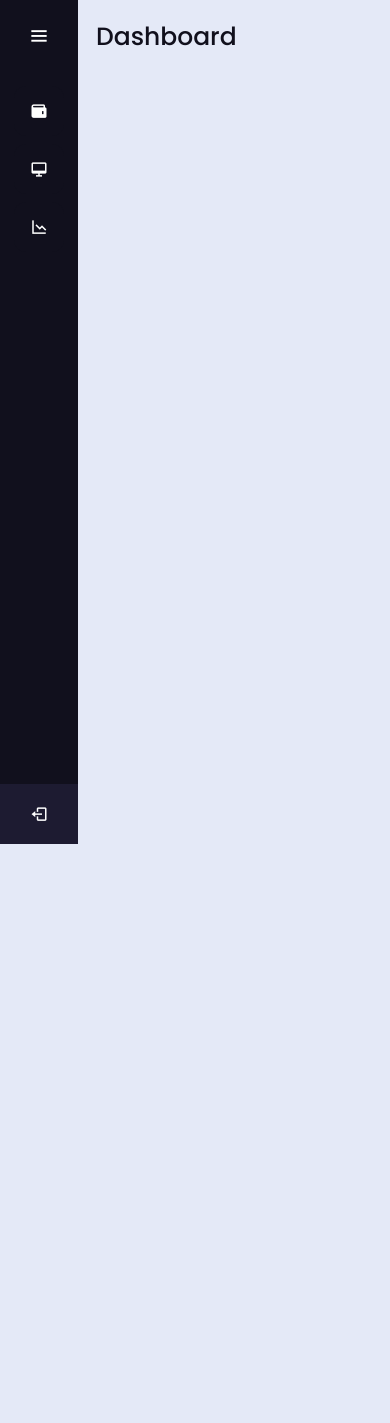
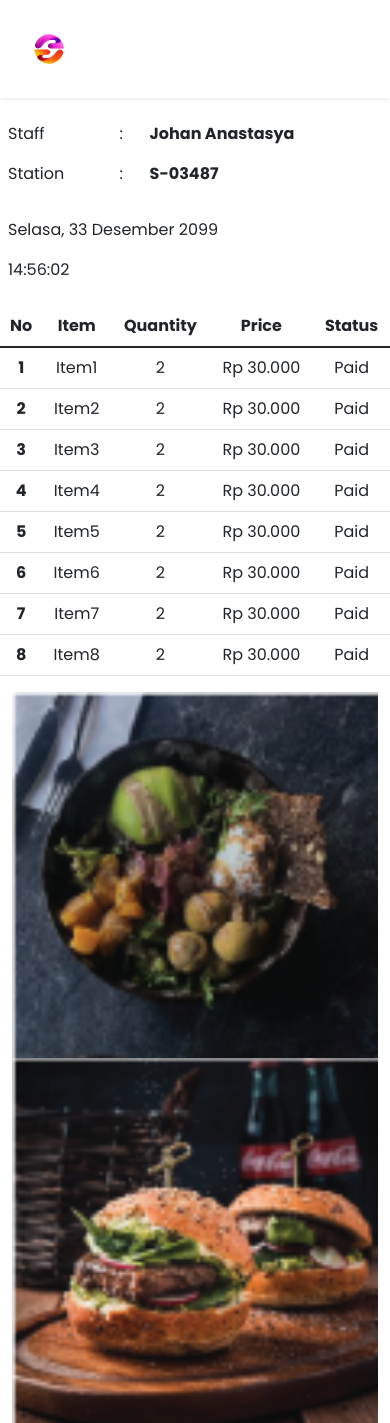
Before and after one commit to vionacornelia12/PoS-Web, a PHP site: page / in a window 390 px wide. Shown: the top 1423 px of the page. Before the commit the page ends 844 px from the top, so only its background shows below. Run offline with PHP 8.4, Linux system fonts and the light colour scheme.

Commit message:
nambahin sidebar baru

```diff
--- a/assets/css/style.css
+++ b/assets/css/style.css
@@ -6,245 +6,3 @@
   box-sizing: border-box;
   font-family: "Poppins" , sans-serif;
 }
-.sidebar{
-  position: fixed;
-  left: 0;
-  top: 0;
-  height: 100%;
-  width: 78px;
-  background: #11101D;
-  padding: 6px 14px;
-  z-index: 99;
-  transition: all 0.5s ease;
-}
-.sidebar.open{
-  width: 250px;
-}
-.sidebar .logo-details{
-  height: 60px;
-  display: flex;
-  align-items: center;
-  position: relative;
-}
-.sidebar .logo-details .icon{
-  opacity: 0;
-  transition: all 0.5s ease;
-}
-.sidebar .logo-details .logo_name{
-  color: #fff;
-  font-size: 20px;
-  font-weight: 600;
-  opacity: 0;
-  transition: all 0.5s ease;
-}
-.sidebar.open .logo-details .icon,
-.sidebar.open .logo-details .logo_name{
-  opacity: 1;
-}
-.sidebar .logo-details #btn{
-  position: absolute;
-  top: 50%;
-  right: 0;
-  transform: translateY(-50%);
-  font-size: 22px;
-  transition: all 0.4s ease;
-  font-size: 23px;
-  text-align: center;
-  cursor: pointer;
-  transition: all 0.5s ease;
-}
-.sidebar.open .logo-details #btn{
-  text-align: right;
-}
-.sidebar i{
-  color: #fff;
-  height: 60px;
-  min-width: 50px;
-  font-size: 28px;
-  text-align: center;
-  line-height: 60px;
-}
-.sidebar .nav-list{
-  margin-top: 20px;
-  height: 100%;
-}
-.sidebar li{
-  position: relative;
-  margin: 8px 0;
-  list-style: none;
-}
-.sidebar li .tooltip{
-  position: absolute;
-  top: -20px;
-  left: calc(100% + 15px);
-  z-index: 3;
-  background: #fff;
-  box-shadow: 0 5px 10px rgba(0, 0, 0, 0.3);
-  padding: 6px 12px;
-  border-radius: 4px;
-  font-size: 15px;
-  font-weight: 400;
-  opacity: 0;
-  white-space: nowrap;
-  pointer-events: none;
-  transition: 0s;
-}
-.sidebar li:hover .tooltip{
-  opacity: 1;
-  pointer-events: auto;
-  transition: all 0.4s ease;
-  top: 50%;
-  transform: translateY(-50%);
-}
-.sidebar.open li .tooltip{
-  display: none;
-}
-.sidebar input{
-  font-size: 15px;
-  color: #FFF;
-  font-weight: 400;
-  outline: none;
-  height: 50px;
-  width: 100%;
-  width: 50px;
-  border: none;
-  border-radius: 12px;
-  transition: all 0.5s ease;
-  background: #1d1b31;
-}
-.sidebar.open input{
-  padding: 0 20px 0 50px;
-  width: 100%;
-}
-.sidebar .bx-search{
-  position: absolute;
-  top: 50%;
-  left: 0;
-  transform: translateY(-50%);
-  font-size: 22px;
-  background: #1d1b31;
-  color: #FFF;
-}
-.sidebar.open .bx-search:hover{
-  background: #1d1b31;
-  color: #FFF;
-}
-.sidebar .bx-search:hover{
-  background: #FFF;
-  color: #11101d;
-}
-.sidebar li a{
-  display: flex;
-  height: 100%;
-  width: 100%;
-  border-radius: 12px;
-  align-items: center;
-  text-decoration: none;
-  transition: all 0.4s ease;
-  background: #11101D;
-}
-.sidebar li a:hover{
-  background: #FFF;
-}
-.sidebar li a .links_name{
-  color: #fff;
-  font-size: 15px;
-  font-weight: 400;
-  white-space: nowrap;
-  opacity: 0;
-  pointer-events: none;
-  transition: 0.4s;
-}
-.sidebar.open li a .links_name{
-  opacity: 1;
-  pointer-events: auto;
-}
-.sidebar li a:hover .links_name,
-.sidebar li a:hover i{
-  transition: all 0.5s ease;
-  color: #11101D;
-}
-.sidebar li i{
-  height: 50px;
-  line-height: 50px;
-  font-size: 18px;
-  border-radius: 12px;
-}
-.sidebar li.profile{
-  position: fixed;
-  height: 60px;
-  width: 78px;
-  left: 0;
-  bottom: -8px;
-  padding: 10px 14px;
-  background: #1d1b31;
-  transition: all 0.5s ease;
-  overflow: hidden;
-}
-.sidebar.open li.profile{
-  width: 250px;
-}
-.sidebar li .profile-details{
-  display: flex;
-  align-items: center;
-  flex-wrap: nowrap;
-}
-.sidebar li img{
-  height: 45px;
-  width: 45px;
-  object-fit: cover;
-  border-radius: 6px;
-  margin-right: 10px;
-}
-.sidebar li.profile .name,
-.sidebar li.profile .job{
-  font-size: 15px;
-  font-weight: 400;
-  color: #fff;
-  white-space: nowrap;
-}
-.sidebar li.profile .job{
-  font-size: 12px;
-}
-.sidebar .profile #log_out{
-  position: absolute;
-  top: 50%;
-  right: 0;
-  transform: translateY(-50%);
-  background: #1d1b31;
-  width: 100%;
-  height: 60px;
-  line-height: 60px;
-  border-radius: 0px;
-  transition: all 0.5s ease;
-}
-.sidebar.open .profile #log_out{
-  width: 50px;
-  background: none;
-}
-.home-section{
-  position: relative;
-  background: #E4E9F7;
-  min-height: 100vh;
-  top: 0;
-  left: 78px;
-  width: calc(100% - 78px);
-  transition: all 0.5s ease;
-  z-index: 2;
-}
-.sidebar.open ~ .home-section{
-  left: 250px;
-  width: calc(100% - 250px);
-}
-.home-section .text{
-  display: inline-block;
-  color: #11101d;
-  font-size: 25px;
-  font-weight: 500;
-  margin: 18px
-}
-@media (max-width: 420px) {
-  .sidebar li .tooltip{
-    display: none;
-  }
-}
--- a/index.html
+++ b/index.html
@@ -3,118 +3,175 @@
   <head>
     <meta charset="UTF-8">
     <title> ADVJ_Resto </title>
-    <link rel="stylesheet" href="assets/css/style.css">
+    <link rel="stylesheet" href="/assets/css/style.css">
     <!-- Boxicons CDN Link -->
     <link href='https://unpkg.com/boxicons@2.0.7/css/boxicons.min.css' rel='stylesheet'>
+    <link href="https://cdn.jsdelivr.net/npm/bootstrap@5.2.3/dist/css/bootstrap.min.css" rel="stylesheet" integrity="sha384-rbsA2VBKQhggwzxH7pPCaAqO46MgnOM80zW1RWuH61DGLwZJEdK2Kadq2F9CUG65" crossorigin="anonymous">
+    <link rel="stylesheet" href="https://cdnjs.cloudflare.com/ajax/libs/font-awesome/6.2.1/css/all.min.css">
+
+    <link href='https://unpkg.com/boxicons@2.0.7/css/boxicons.min.css' rel='stylesheet'>
+
      <meta name="viewport" content="width=device-width, initial-scale=1.0">
    </head>
 <body>
-  <div class="sidebar">
-    <div class="logo-details">
-      <i class='bx bx-restaurant icon'></i>
-        <div class="logo_name">ADVJ_Resto</div>
-        <i class='bx bx-menu' id="btn" ></i>
+
+
+  <div id="header"></div>
+
+  <div class="row text-center mt-3">
+    <div class="col-sm-8">
+        <div class="row">
+          <div class="col-sm-6 text-start">
+            <table class="table table-borderless border-0">
+              <tr>
+                <td>Staff</td>
+                <td>:</td>
+                <td class="fw-bold">Johan Anastasya</td>
+              </tr>
+              <tr>
+                <td>Station</td>
+                <td>:</td>
+                <td class="fw-bold">S-03487</td>
+              </tr>
+            </table>
+          </div>
+          <div class="col-sm-6 text-start">
+            <table class="table table-borderless border-0">
+              <tr>
+                <td>Selasa, 33 Desember 2099</td>
+              </tr>
+              <tr>
+                <td>14:56:02</td>
+              </tr>
+            </table>
+          </div>
+        </div>
+        <div class="d-flex flex-column">
+          <table class="table caption-top">
+            <thead>
+              <tr>
+                <th scope="col">No</th>
+                <th scope="col">Item</th>
+                <th scope="col">Quantity</th>
+                <th scope="col">Price</th>
+                <th scope="col">Status</th>
+              </tr>
+            </thead>
+            <tbody class="table-group-divider">
+              <tr>
+                <th scope="row">1</th>
+                <td>Item1</td>
+                <td>2</td>
+                <td>Rp 30.000</td>
+                <td>Paid</td>
+              </tr>
+              <tr>
+                <th scope="row">2</th>
+                <td>Item2</td>
+                <td>2</td>
+                <td>Rp 30.000</td>
+                <td>Paid</td>
+              </tr>
+              <tr>
+                <th scope="row">3</th>
+                <td>Item3</td>
+                <td>2</td>
+                <td>Rp 30.000</td>
+                <td>Paid</td>
+              </tr>
+              <tr>
+                <th scope="row">4</th>
+                <td>Item4</td>
+                <td>2</td>
+                <td>Rp 30.000</td>
+                <td>Paid</td>
+              </tr>
+              <tr>
+                <th scope="row">5</th>
+                <td>Item5</td>
+                <td>2</td>
+                <td>Rp 30.000</td>
+                <td>Paid</td>
+              </tr>
+              <tr>
+                <th scope="row">6</th>
+                <td>Item6</td>
+                <td>2</td>
+                <td>Rp 30.000</td>
+                <td>Paid</td>
+              </tr>
+              <tr>
+                <th scope="row">7</th>
+                <td>Item7</td>
+                <td>2</td>
+                <td>Rp 30.000</td>
+                <td>Paid</td>
+              </tr>
+              <tr>
+                <th scope="row">8</th>
+                <td>Item8</td>
+                <td>2</td>
+                <td>Rp 30.000</td>
+                <td>Paid</td>
+              </tr>
+            </tbody>
+          </table>
+          <div class="container">
+            <div class="row g-0">
+                <div class="col-md-2">
+                    <img class="w-100" src="assets/images/Pict/A-Bowl-of-Salad.png" alt="menu_pic">
+                </div>
+                <div class="col-md-2">
+                    <img class="w-100" src="assets/images/Pict/Burger.png" alt="menu_pic">
+                </div>
+                <div class="col-md-2">
+                    <img class="w-100" src="assets/images/Pict/FIsh-Grilled.png" alt="menu_pic">
+                </div>
+                <div class="col-md-2">
+                    <img class="w-100" src="assets/images/Pict/Grilled Prawns.png" alt="menu_pic">
+                </div>
+                <div class="col-md-2">
+                    <img class="w-100" src="assets/images/Pict/Pancake-Honey.png" alt="menu_pic">
+                </div>
+                <div class="col-md-2">
+                    <img class="w-100" src="assets/images/Pict/Potato-Wedges.png" alt="menu_pic">
+                </div>
+                <div class="col-md-2">
+                    <img class="w-100" src="assets/images/Pict/Ramen.png" alt="menu_pic">
+                </div>
+                <div class="col-md-2">
+                    <img class="w-100" src="assets/images/Pict/Spaghetti-Bolognese.png" alt="menu_pic">
+                </div>
+                <div class="col-md-2">
+                    <img class="w-100" src="assets/images/Pict/Stacked-Green-Pig-Sandwich.png" alt="menu_pic">
+                </div>
+                <div class="col-md-2">
+                    <img class="w-100" src="assets/images/Pict/Steak-Tenderloin.png" alt="menu_pic">
+                </div>
+                <div class="col-md-2">
+                    <img class="w-100" src="assets/images/Pict/Tomato-Basil-Soup.png" alt="menu_pic">
+                </div>
+                <div class="col-md-2">
+                    <img class="w-100" src="assets/images/Pict/Tteobokki.png" alt="menu_pic">
+                </div>
+            </div>
+        </div>
+        </div>
     </div>
-    <ul class="nav-list">
-      <!--<li>
-          <i class='bx bx-search' ></i>
-         <input type="text" placeholder="Search...">
-         <span class="tooltip">Search</span>
-      </li>-->
-      <li>
-        <a href="#">
-          <i class='bx bxs-wallet'></i>
-          <span class="links_name">Cashier</span>
-        </a>
-        <span class="tooltip">Cashier</span>
-      </li>
-      <li>
-        <a href="#">
-          <i class='bx bx-desktop'></i>
-          <span class="links_name">Sales</span>
-        </a>
-        <span class="tooltip">Sales</span>
-      </li>
-      <li>
-        <a href="#">
-          <i class='bx bx-line-chart-down' ></i>
-          <span class="links_name">Analytics</span>
-        </a>
-        <span class="tooltip">Analytics</span>
-      </li>
-      <!--<li>
-        <a href="#">
-          <i class='bx bx-grid-alt'></i>
-          <span class="links_name">Dashboard</span>
-        </a>
-         <span class="tooltip">Dashboard</span>
-      </li>
-      <li>
-       <a href="#">
-         <i class='bx bx-user' ></i>
-         <span class="links_name">User</span>
-       </a>
-       <span class="tooltip">User</span>
-     </li>
-     <li>
-       <a href="#">
-         <i class='bx bx-chat' ></i>
-         <span class="links_name">Messages</span>
-       </a>
-       <span class="tooltip">Messages</span>
-     </li>
-     <li>
-       <a href="#">
-         <i class='bx bx-pie-chart-alt-2' ></i>
-         <span class="links_name">Analytics</span>
-       </a>
-       <span class="tooltip">Analytics</span>
-     </li>
-     <li>
-       <a href="#">
-         <i class='bx bx-folder' ></i>
-         <span class="links_name">File Manager</span>
-       </a>
-       <span class="tooltip">Files</span>
-     </li>
-     <li>
-       <a href="#">
-         <i class='bx bx-cart-alt' ></i>
-         <span class="links_name">Order</span>
-       </a>
-       <span class="tooltip">Order</span>
-     </li>
-     <li>
-       <a href="#">
-         <i class='bx bx-heart' ></i>
-         <span class="links_name">Saved</span>
-       </a>
-       <span class="tooltip">Saved</span>
-     </li>
-     <li>
-       <a href="#">
-         <i class='bx bx-cog' ></i>
-         <span class="links_name">Setting</span>
-       </a>
-       <span class="tooltip">Setting</span>
-     </li>-->
-     <li class="profile">
-         <div class="profile-details">
-           <img src="assets/images/viona.png" alt="profileImg">
-           <div class="name_job">
-             <div class="name">Viona Cornelia</div>
-             <div class="job">Web Designer</div>
-           </div>
-         </div>
-         <i class='bx bx-log-out' id="log_out" ></i>
-     </li>
-    </ul>
-  </div>
-  <section class="home-section">
-      <div class="text">Dashboard</div>
-  </section>
+    <div class="col-sm-4">col-sm-4</div>
+</div>
 
-  <script src="assets/js/script.js"></script>
+  <div class="footer"></div>
+
+  <script src="https://cdn.jsdelivr.net/npm/bootstrap@5.2.3/dist/js/bootstrap.bundle.min.js" integrity="sha384-kenU1KFdBIe4zVF0s0G1M5b4hcpxyD9F7jL+jjXkk+Q2h455rYXK/7HAuoJl+0I4" crossorigin="anonymous"></script>
+  <script src="https://code.jquery.com/jquery-3.6.3.js" integrity="sha256-nQLuAZGRRcILA+6dMBOvcRh5Pe310sBpanc6+QBmyVM=" crossorigin="anonymous"></script>
+  <script>
+    $(function(){
+        $('#header').load("template/header.html");
+        $('#footer').load("template/footer.html");
+    })
+  </script>
+
 
 </body>
 </html>
--- /dev/null
+++ b/template/header.html
@@ -0,0 +1,57 @@
+<nav class="shadow-sm base-bg">
+  <div class="d-flex">
+    <div class="p-4">
+      <button class="border-0 p-0 bg-white" type="button" data-bs-toggle="offcanvas" data-bs-target="#staticBackdrop" aria-controls="staticBackdrop">
+        <img src="./assets/images/logo.png" alt="" width="50" height="50">
+      </button>
+    </div>
+</nav>
+</div>
+
+<div class="offcanvas offcanvas offcanvas-start" data-bs-backdrop="static" tabindex="-1" id="staticBackdrop" aria-labelledby="staticBackdropLabel">
+    <div class="offcanvas-header">
+      <a href="#" class="navbar-brand mb-0 h1">
+        <img src="./assets/images/logo.png" alt="" width="50" height="50">
+        ADVJ_Restaurant</a>
+      <button type="button" class="btn-close" data-bs-dismiss="offcanvas" aria-label="Close"></button>
+    </div>
+    <hr class="p-o m-0">
+    <div class="offcanvas-body">
+      <div class="d-flex flex-column align-items-center gap-3">
+
+        <div class="card col-md-4">
+          <div class="card-body">
+            <a class="text-decoration-none text-dark nav-link" href="">
+              <div class="d-flex flex-column align-items-center gap-2">
+                <i class="fas fa-wallet fa-2x"></i>
+                <h5 class="fw-bold">Cashier</h5>
+              </div>
+            </a>
+          </div>
+        </div>
+
+        <div class="card col-md-4">
+          <div class="card-body">
+            <a class="text-decoration-none text-dark nav-link" href="">
+              <div class="d-flex flex-column align-items-center gap-2">
+                <i class="fas fa-display fa-2x"></i>
+                <h5 class="fw-bold">Sales</h5>
+              </div>
+            </a>
+          </div>
+        </div>
+
+        <div class="card col-md-4">
+          <div class="card-body">
+            <a class="text-decoration-none text-dark nav-link" href="">
+              <div class="d-flex flex-column align-items-center gap-2">
+                <i class="fa-solid fa-arrow-right-from-bracket"></i>
+                <h5 class="fw-bold">Logout</h5>
+              </div>
+            </a>
+          </div>
+        </div>
+
+      </div>
+    </div>
+</div>
```
Also changed, not shown: assets/images/logo.png (added), template/footer.html (added).
